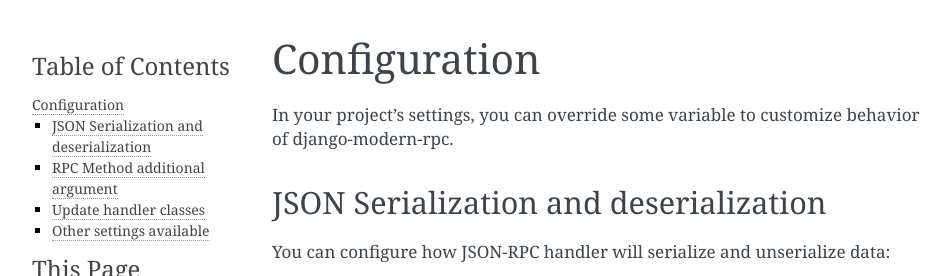
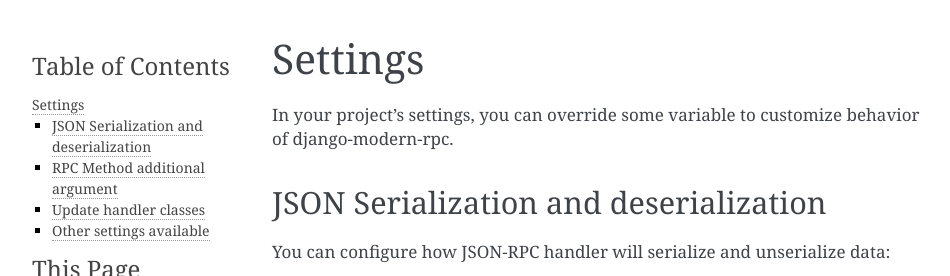
Before and after one commit to alorence/django-modern-rpc, a Sphinx documentation site: the page built from docs/source/basic_usage/settings.rst, in a window 1280 px wide, cut to the strip 0-276 px from the top of the page. Shown: the whole strip, without its empty margins (148-1098 px from the left). Built offline with Sphinx 7.4.7, drawn with Linux system fonts in a browser that asks for light colours.

Commit message:
More documentation

```diff
--- a/docs/source/basic_usage/index.rst
+++ b/docs/source/basic_usage/index.rst
@@ -8,5 +8,5 @@
    define_rpc_methods
    methods_registration
    rpc_view
-   configuration
+   settings
    error_handling
--- a/docs/source/basic_usage/configuration.rst
+++ b/docs/source/basic_usage/settings.rst
@@ -1,6 +1,6 @@
-=============
-Configuration
-=============
+========
+Settings
+========
 
 In your project's settings, you can override some variable to customize behavior of django-modern-rpc.
 
```
